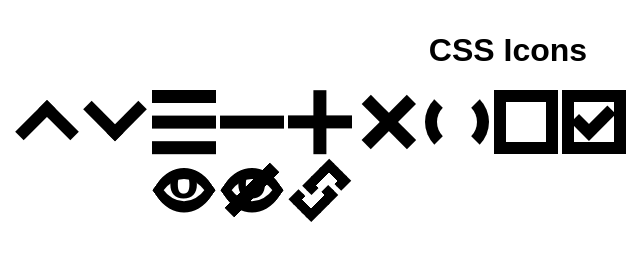
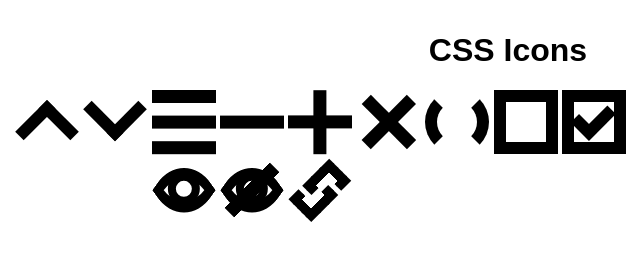
Before and after one commit to muggy8/css-icon, a plain HTML site: page index.html in a window 1280 px wide. Shown: the full height of the page, 132-772 px from the left. Drawn offline with Linux system fonts and the light colour scheme.

Commit message:
make the eye a circle instead of an o

```diff
--- a/icons.css
+++ b/icons.css
@@ -174,13 +174,15 @@
 
 .icon.eye::after,
 .icon.no-eye::after {
-    content: "o";
-    font-family: monospace;
+    width: 0.5em;
+    height: 0.5em;
+    border-radius: 0.25em;
+    border: solid calc(var(--stroke) * 0.66) currentColor;
     transform:
-        translate(0, -0.7em)
+        translate(0.2em, -0.5em)
         rotate(-45deg)
-        translate(-0.325em, -0.35em);
-    font-weight: 900;
+        translate(0, 0.05em)
+    ;
 }
 
 .icon.no-eye {
```
Also changed, not shown: icons.min.css.
